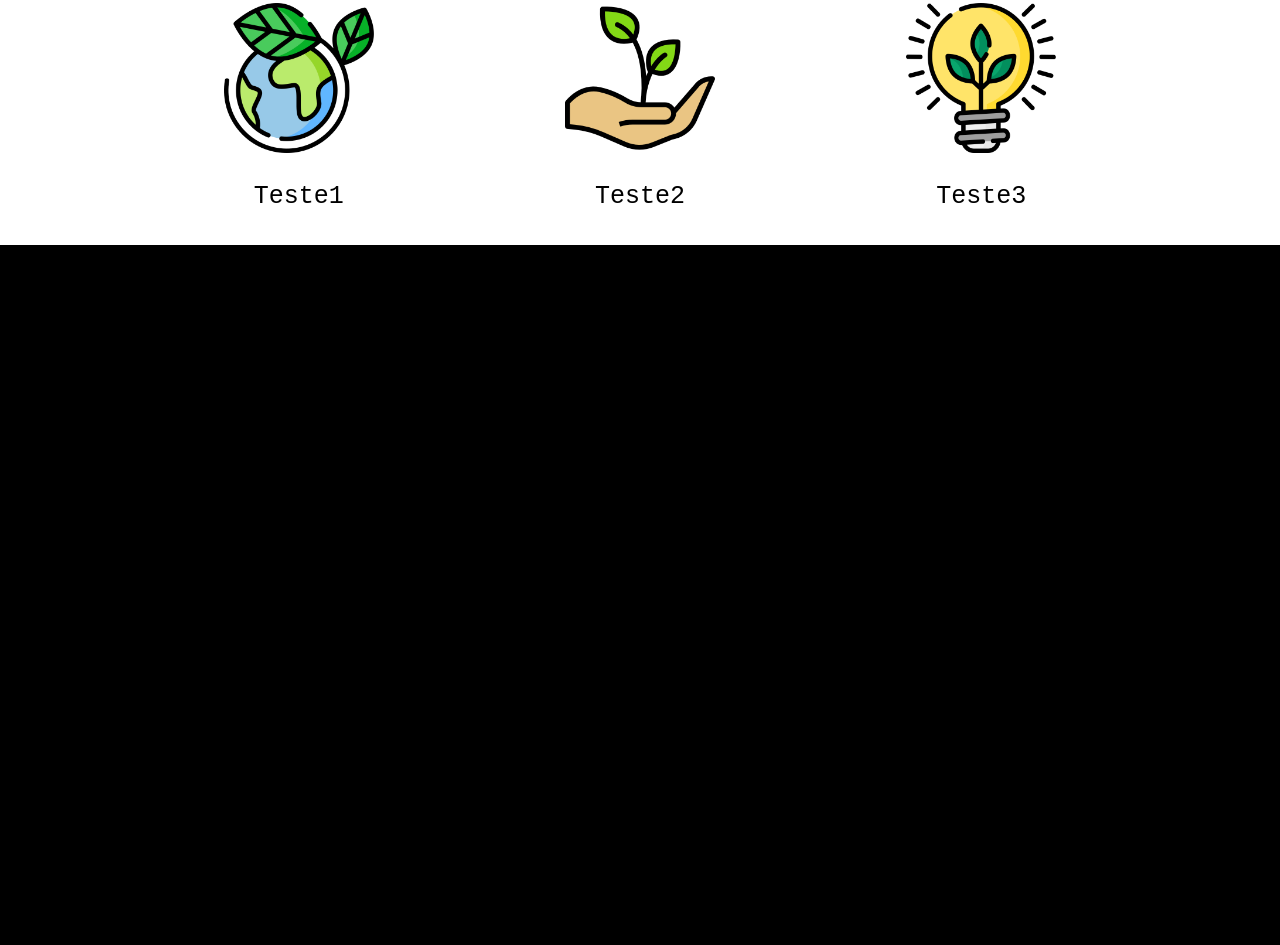
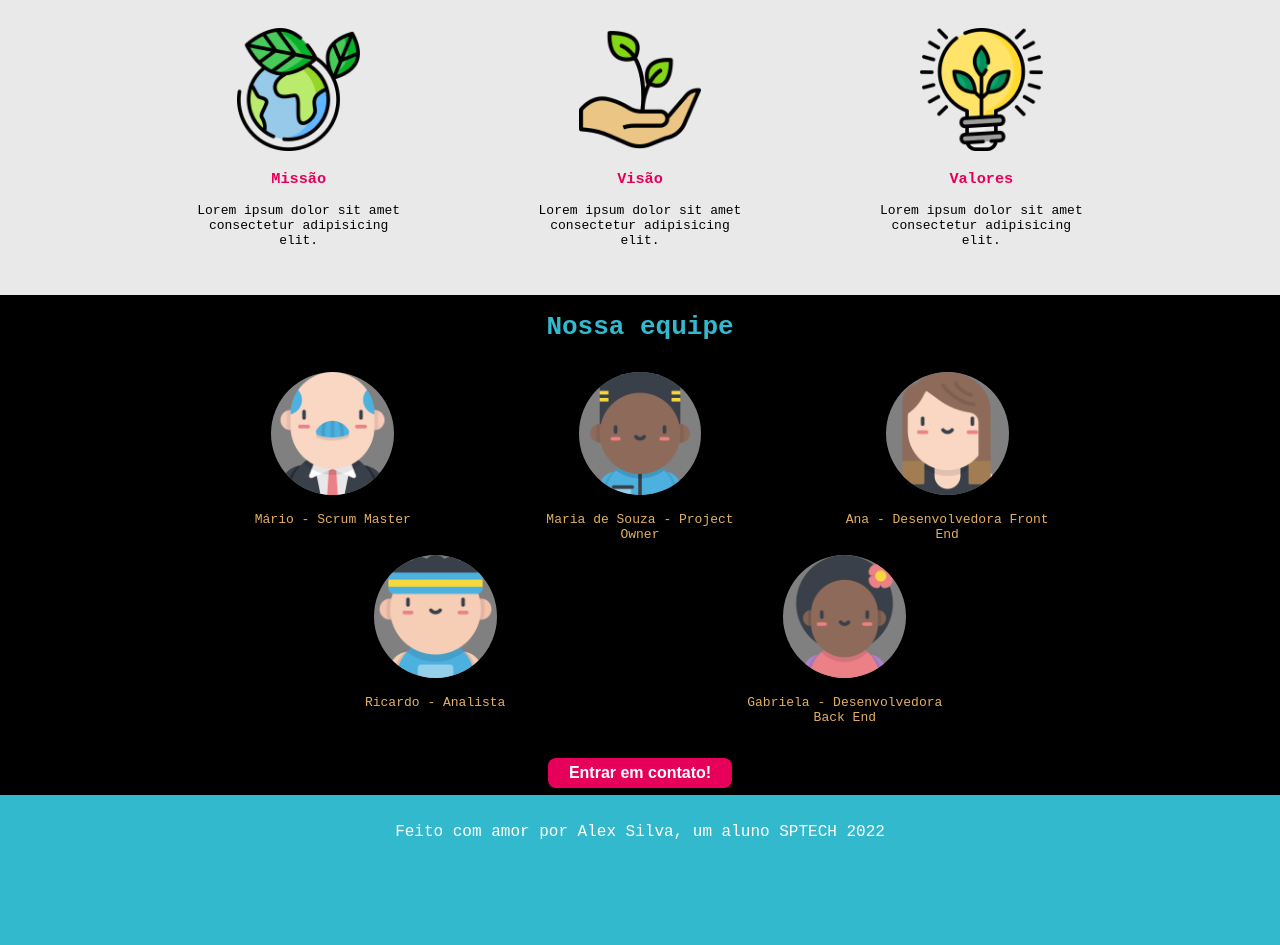
Before and after one commit to Alex1silva/site-institucional, a plain HTML site: page index.html in a window 1280 px wide. Shown: the part 873-1818 px from the top of the page. Before the commit the page ends 1268 px from the top, so only its background shows below. Drawn offline with Linux system fonts and the light colour scheme.

Commit message:
Adicionando cadastro e estilizando o CSS

```diff
--- a/estilo.css
+++ b/estilo.css
@@ -54,6 +54,17 @@ body{
     font-size: 36px;
 }
 
+.banner .card{
+    background-color: #e5e5e5;
+    height: 400px;
+    width: 400px;
+    display: flex;
+    flex-direction: column;
+    align-items: center;
+    justify-content: center;
+    color: #e6005a;
+}
+
 .banner span{
     font-weight: bold;
     letter-spacing: 5px;
@@ -72,6 +83,11 @@ h1 a{
 .form-box{
     display: flex;
     flex-direction: column;
+    width: 60%;
+}
+
+.form-box h4{
+    align-self: flex-start;
 }
 
 input{
@@ -82,13 +98,14 @@ input{
 
 .group-button{
     display: flex;
-    height: 45px;
+    height: 60px;
 }
 
 .btn1{
     font-family: monospace;
     align-self: center;
-    width: 120px;
+    width: 80%;
+    height: 35px;
     border: 0;
     padding: 0;
     border-radius: 10px;
@@ -101,30 +118,21 @@ input{
 .btn2{
     font-family: monospace;
     align-self: center;
-    width: 120px;
-    border: 0;
+    width: 80%;
+    height: 35px;
+    border: 3px solid #e6005a;
     padding: 0;
     border-radius: 10px;
     font-size: 18px;
     font-weight: bolder;
     background-color: white;
     color: #e6005a;
-}
-
-.banner .card{
-    background-color: #e5e5e5;
-    height: 450px;
-    width: 400px;
-    display: flex;
-    flex-direction: column;
-    align-items: center;
-    justify-content: center;
-    color: #e6005a;
+    margin-left: 15px;
 }
 
 .valores{
-    height: 250px;
-    background-color: white;
+    height: 300px;
+    background-color: rgb(233, 233, 233);
 }
 
 .valores .container{
@@ -134,16 +142,93 @@ input{
     align-items: center;
 }
 
-.card p{
+
+
+.card{
+    width: 20%;
     text-align: center;
-    font-size: 25px;
 }
 
 .card img{
-    width: 150px;
+    width: 60%;
+}
+
+.card h3{
+    color: #e6005a;
+    font-weight: bold;
+}
+
+.equipe{
+    height: 500px;
+    background-color: black;
+}
+
+.equipe .container{
+    display: flex;
+    flex-direction: column;
+}
+
+.equipe .container h1{
+    margin-bottom: 30px;
+    text-align: center;
+    font-weight: bold;
+    color: #32b9cd;
+}
+
+.equipe1{
+    display: flex;
+    justify-content: space-evenly;
+}
+
+.equipe1 .card{
+    color: #E3b062;
+}
+
+.equipe1 .card img{
+    background-color: gray;
+    border-radius: 50%;
+}
+
+.equipe2{
+    display: flex;
+    justify-content: space-evenly;
+}
+
+.equipe2 .card img{
+    background-color: gray;
+    border-radius: 50%;
+}
+
+.equipe2 .card{
+    color: #E3b062;
+}
+
+.equipe button{
+    align-self: center;
+    width: 18%;
+    height: 30px;
+    margin-top: 20px;
+    background-color: #e6005a;
+    color: white;
+    border: 0;
+    border-radius: 8px;
+    font-size: 16px;
+    font-weight: bolder;
 }
 
 .footer{
     height: 150px;
-    background-color: black;
+    background-color: #32b9cd;
 }
+
+.footer .container{
+    height: 50%;
+    display: flex;
+    justify-content: center;
+    align-items: center;
+}
+
+.footer p{
+    color: white;
+    font-size: 16px;
+}
--- a/index.html
+++ b/index.html
@@ -31,22 +31,58 @@
         <div class="container">
             <div class="card">
                 <img src="imgs/planet-earth_color.png">
-                <p>Teste1</p>
+                <h3>Missão</h3>
+                <p>Lorem ipsum dolor sit amet consectetur adipisicing elit.</p>
             </div>
             <div class="card">
                 <img src="imgs/growth_color.png">
-                <p>Teste2</p>
+                <h3>Visão</h3>
+                <p>Lorem ipsum dolor sit amet consectetur adipisicing elit.</p>
             </div>
             <div class="card">
                 <img src="imgs/lightbulb_color.png">
-                <p>Teste3</p>
+                <h3>Valores</h3>
+                <p>Lorem ipsum dolor sit amet consectetur adipisicing elit.</p>
             </div>
         </div>
     </div>
 
-    <div class="footer">
-        <div class="container"></div>
+    <div class="equipe">
+        <div class="container">
+            <h1>Nossa equipe</h1>
+            <div class="equipe1">
+                <div class="card">
+                    <img src="imgs/av1.png">
+                    <p>Mário - Scrum Master</p>
+                </div>
+                <div class="card">
+                    <img src="imgs/av2.png">
+                    <p>Maria de Souza - Project Owner</p>
+                </div>
+                <div class="card">
+                    <img src="imgs/av3.png">
+                    <p>Ana - Desenvolvedora Front End</p>
+                </div>
+
+            </div>
+            <div class="equipe2">
+                <div class="card">
+                    <img src="imgs/av4.png">
+                    <p>Ricardo - Analista</p>
+                </div>
+                <div class="card">
+                    <img src="imgs/av5.png">
+                    <p>Gabriela - Desenvolvedora Back End</p>
+                </div>
+            </div>
+            <button>Entrar em contato!</button>
+        </div>
     </div>
     <!-- lorem -->
+    <div class="footer">
+        <div class="container">
+            <p>Feito com amor por Alex Silva, um aluno SPTECH 2022</p>
+        </div>
+    </div>
 </body>
 </html>
```
Also changed, not shown: login.html (+2 -17 lines), cadastro.html (added).
